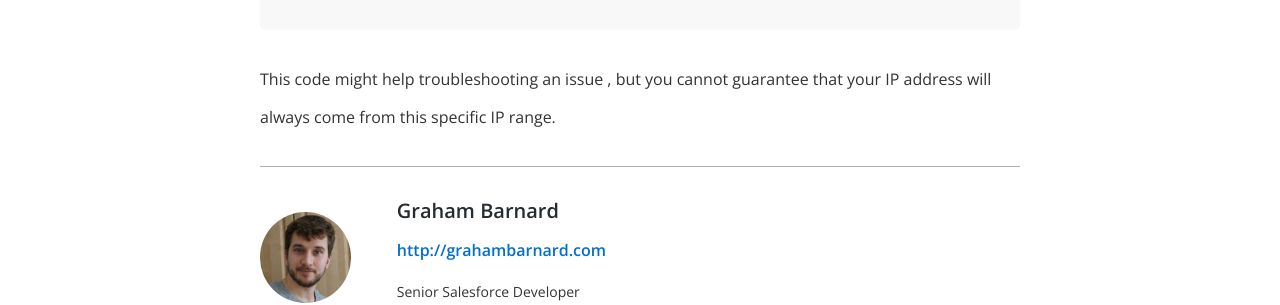
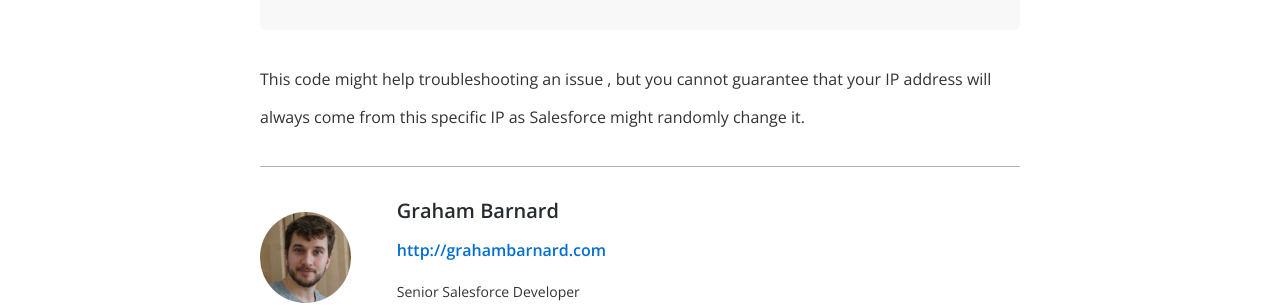
Before and after one commit to GrahamBarnard/GrahamBarnard.github.io, a Jekyll site: the page built from _posts/2016-02-06-whats-my-salesforce-ip-address.markdown, in a window 1280 px wide. Shown: the part 1774-2079 px from the top of the page. Built offline with Jekyll 4.4.1, drawn with Linux system fonts in a browser that asks for light colours; nearby versions of some CDN libraries; comment, search, counter and statistics services are not loaded.

Commit message:
Changed the final sentence

```diff
--- a/_posts/2016-02-06-whats-my-salesforce-ip-address.markdown
+++ b/_posts/2016-02-06-whats-my-salesforce-ip-address.markdown
@@ -34,4 +34,4 @@ String responseBody = res.getBody();
 System.debug('Current Ip Address: ' + responseBody);
  </pre>
 
-This code might help troubleshooting an issue , but you cannot guarantee that your IP address will always come from this specific IP range.
+This code might help troubleshooting an issue , but you cannot guarantee that your IP address will always come from this specific IP as Salesforce might randomly change it.
```
